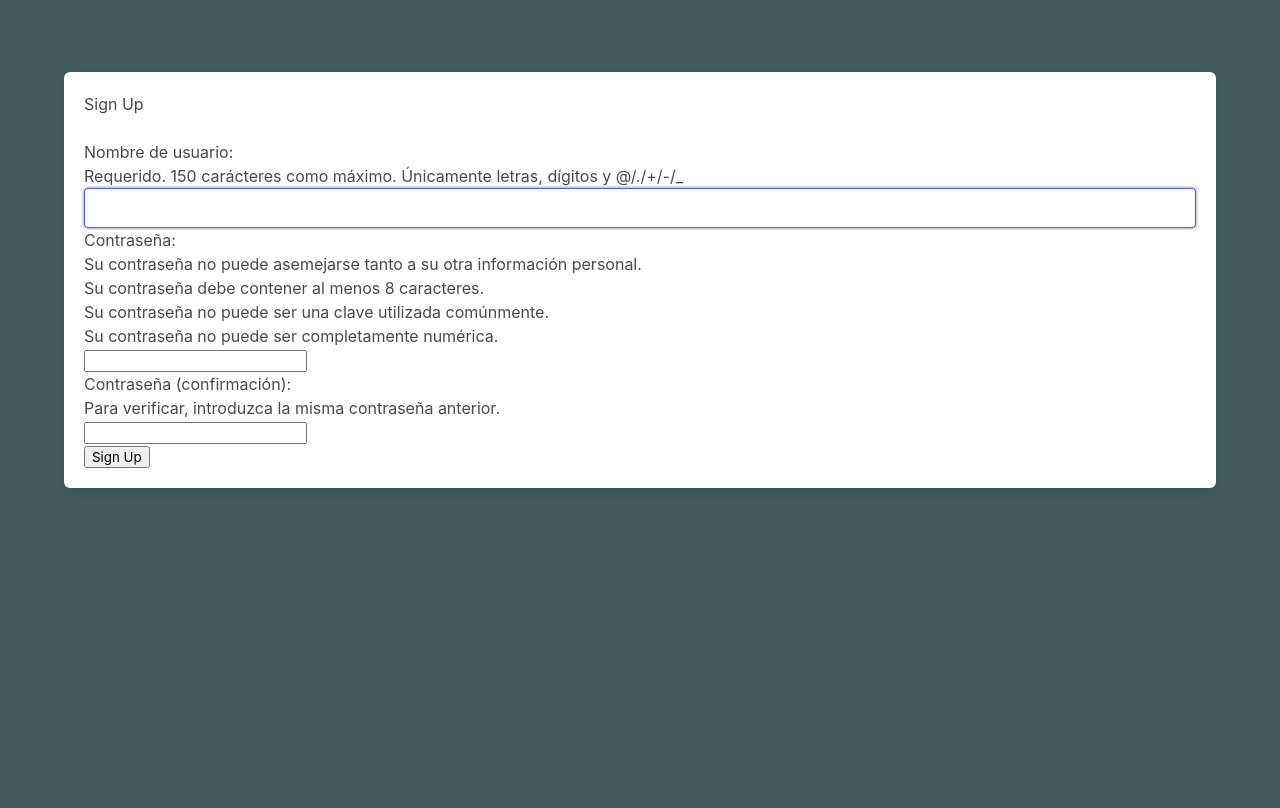
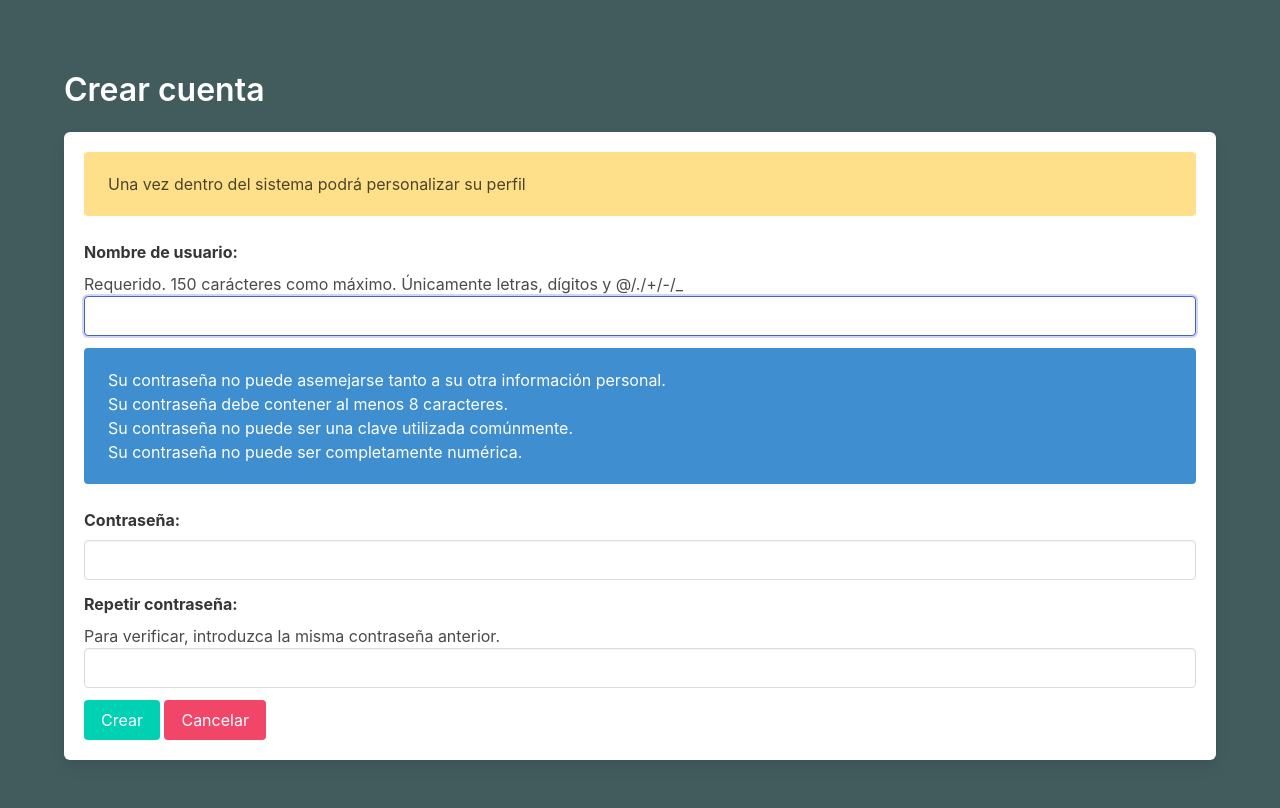
Before and after one commit to dieratec/tarea1-bd2, a Django app: page /accounts/signup/ in a window 1280 px wide. Before the commit the page ends 488 px from the top, so only its background shows below. Run offline with Django 4.2, Linux system fonts and the light colour scheme; parts of the project's set-up code (start-up, migrations or seed data) failed here and were passed over.

Commit message:
Cambios visuales en formulario de crear cuenta

```diff
--- a/core/forms.py
+++ b/core/forms.py
@@ -1,16 +1,27 @@
 from django import forms
 from django.contrib.auth.forms import UserCreationForm, UserChangeForm
+from django.contrib.auth import password_validation
 
 from .models import User
 
 
 class RegistrationForm(UserCreationForm):
+    password1 = forms.CharField(
+        widget=forms.PasswordInput(attrs={'class': 'input'}),
+        label="Contraseña:",
+        help_text=password_validation.password_validators_help_text_html()
+    )
+    password2 = forms.CharField(
+        widget=forms.PasswordInput(attrs={'class': 'input'}),
+        label="Confirmar contraseña:",
+        help_text="Para verificar, introduzca la misma contraseña anterior."
+    )
 
     class Meta:
         model = User
         fields = ("username", )
         widgets = {
-            'username': forms.TextInput(attrs={'class': 'input'})
+            'username': forms.TextInput(attrs={'class': 'input'}),
         }
 
 
--- a/templates/registration/signup.html
+++ b/templates/registration/signup.html
@@ -3,14 +3,43 @@
 {% block title %}Sign Up{% endblock %}
 
 {% block content %}
+<div class="block">
+  <h1 class="title">Crear cuenta</h1>
+</div>
 <div class="box block">
-  <div class="block">
-    <h2>Sign Up</h2>
+  <div class="notification is-warning">
+    Una vez dentro del sistema podrá personalizar su perfil
   </div>
   <form method="post">
     {% csrf_token %}
-    {{ form.as_div }}
-    <button type="submit">Sign Up</button>
+    <div class="field">
+      <div class="control">
+        <label for="{{ form.username.id_for_label }}" class="label">Nombre de usuario:</label>
+        {{ form.username.help_text }}
+        {{ form.username }}
+      </div>
+    </div>
+    <div class="field">
+      <div class="control">
+        <div class="notification is-info">
+          {{ form.password1.help_text }}
+        </div>
+        <label for="{{ form.password1.id_for_label }}" class="label">Contraseña:</label>
+        {{ form.password1 }}
+      </div>
+    </div>
+
+    <div class="field">
+      <div class="control">
+        <div class="control">
+          <label for="{{ form.password1.id_for_label }}" class="label">Repetir contraseña:</label>
+          {{ form.password2.help_text }}
+          {{ form.password2 }}
+        </div>
+      </div>
+    </div>
+    <button class="button is-primary" type="submit">Crear</button>
+    <a href="{% url 'login' %}" class="button is-danger">Cancelar</a>
   </form>
 </div>
 {% endblock %}
```
